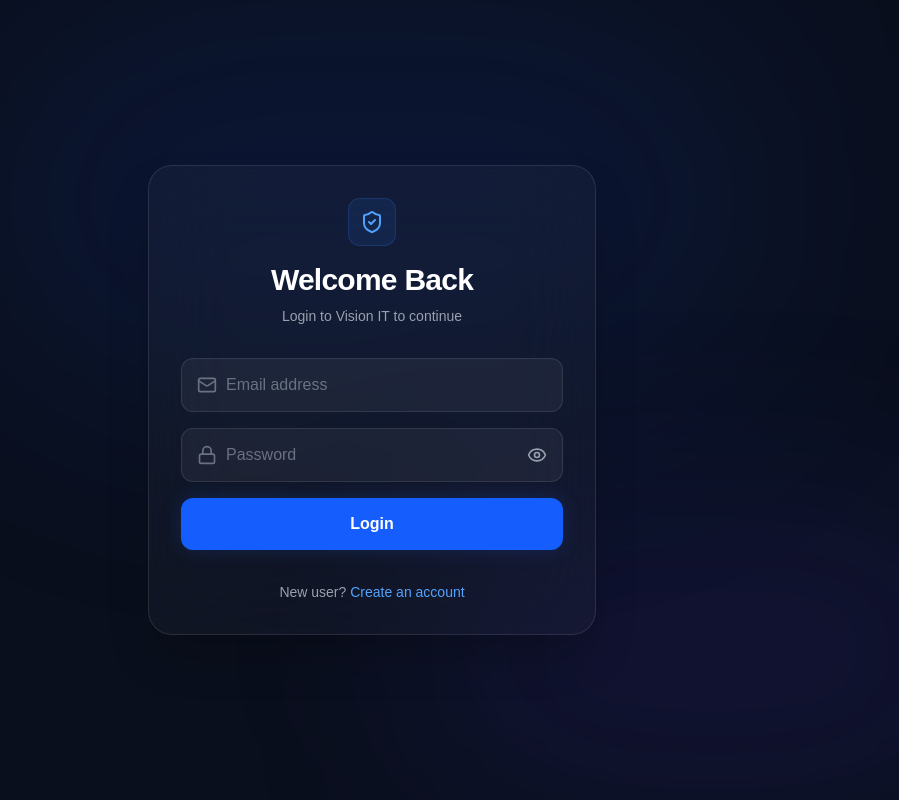
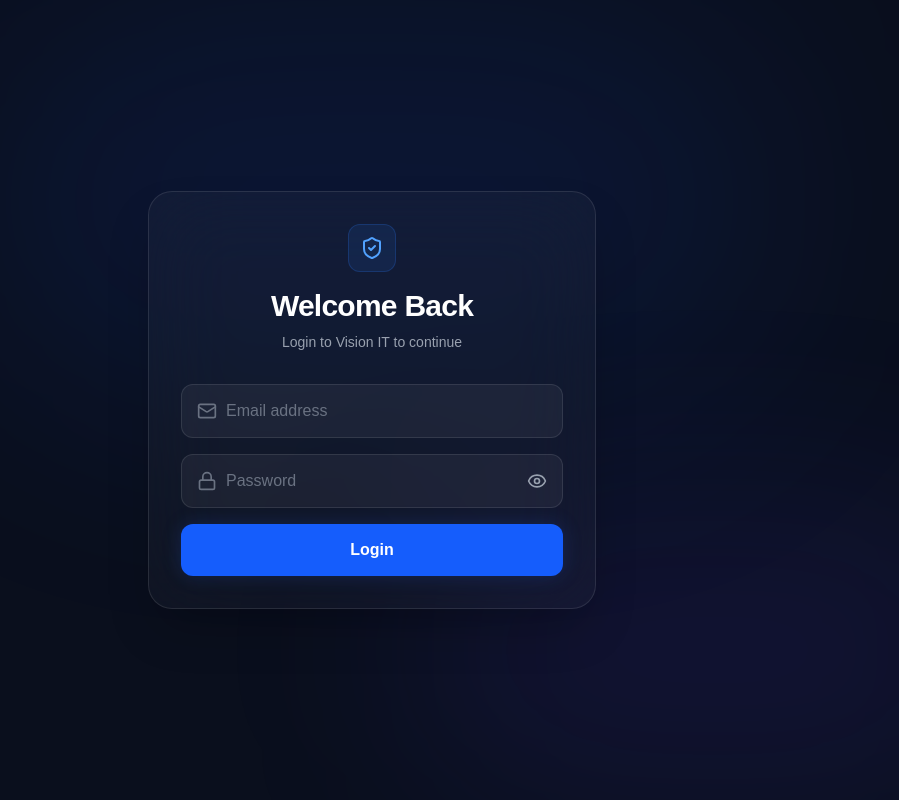
Before and after one commit to neek-singh/vision-admin, a Next.js app: page /login in a window 1280 px wide. Shown: the whole page, without its empty margins (268-1167 px from the left). Built offline with nearby package versions, Linux system fonts and the light colour scheme; no server answers.

Commit message:
feat: remove signup link from admin login

```diff
--- a/app/login/page.tsx
+++ b/app/login/page.tsx
@@ -177,15 +177,7 @@ function LoginForm() {
         </button>
       </form>
 
-      <p className="text-sm text-gray-400 mt-8 text-center">
-        New user?{" "}
-        <Link
-          href="/signup"
-          className="text-blue-400 hover:text-blue-300 font-medium hover:underline transition-colors"
-        >
-          Create an account
-        </Link>
-      </p>
+
     </div>
   );
 }
```
